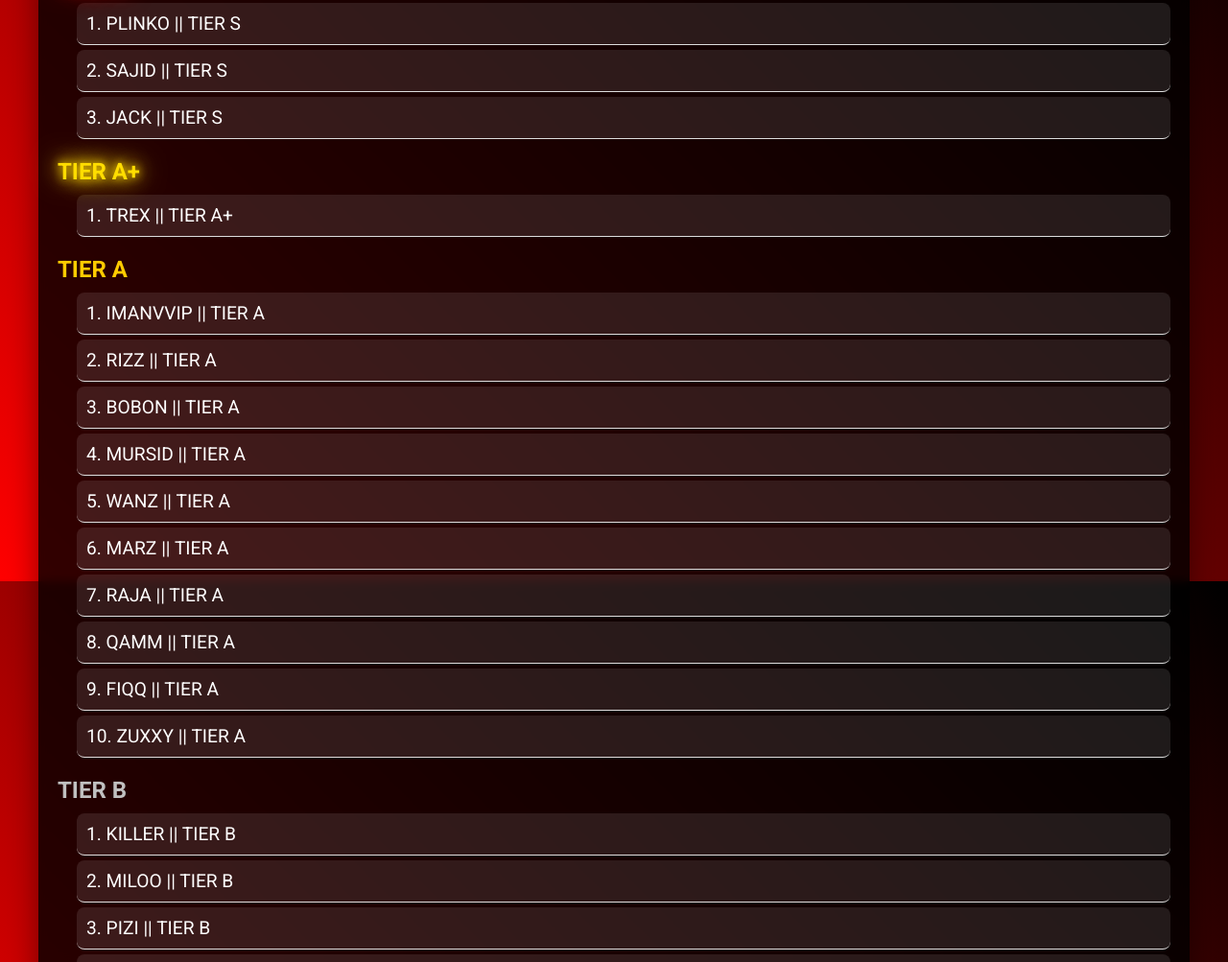
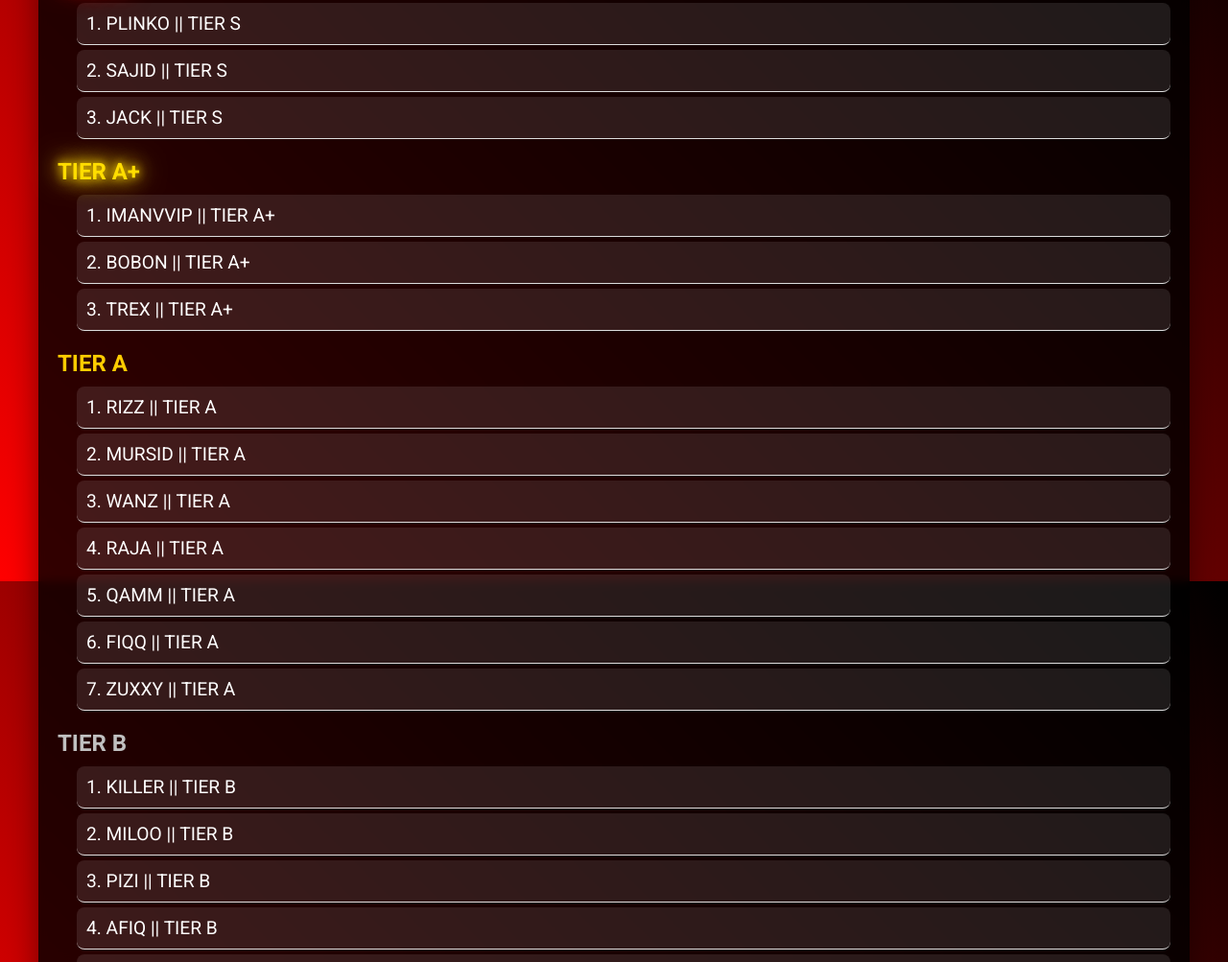
Before and after one commit to BenzEpep/Index.html, a plain HTML site: page index.html in a window 1280 px wide. Shown: the part 994-1997 px from the top of the page at 96% size. Drawn offline with Linux system fonts and the light colour scheme.

Commit message:
Add files via upload

```diff
--- a/index.html
+++ b/index.html
@@ -248,18 +248,17 @@
             <!-- TIER A+ -->
             <div class="tier tier-a-plus">TIER A+</div>
             <ol class="tier-list">
+                <li>IMANVVIP || TIER A+</li>
+                <li>BOBON || TIER A+</li>
                 <li>TREX || TIER A+</li>
             </ol>
 
             <!-- TIER A -->
             <div class="tier tier-a">TIER A</div>
             <ol class="tier-list">
-                <li>IMANVVIP || TIER A</li>
                 <li>RIZZ || TIER A</li>
-                <li>BOBON || TIER A</li>
                 <li>MURSID || TIER A</li>
                 <li>WANZ || TIER A</li>
-                <li>MARZ || TIER A</li>
                 <li>RAJA || TIER A</li>
                 <li>QAMM || TIER A</li>
                 <li>FIQQ || TIER A</li>
```
